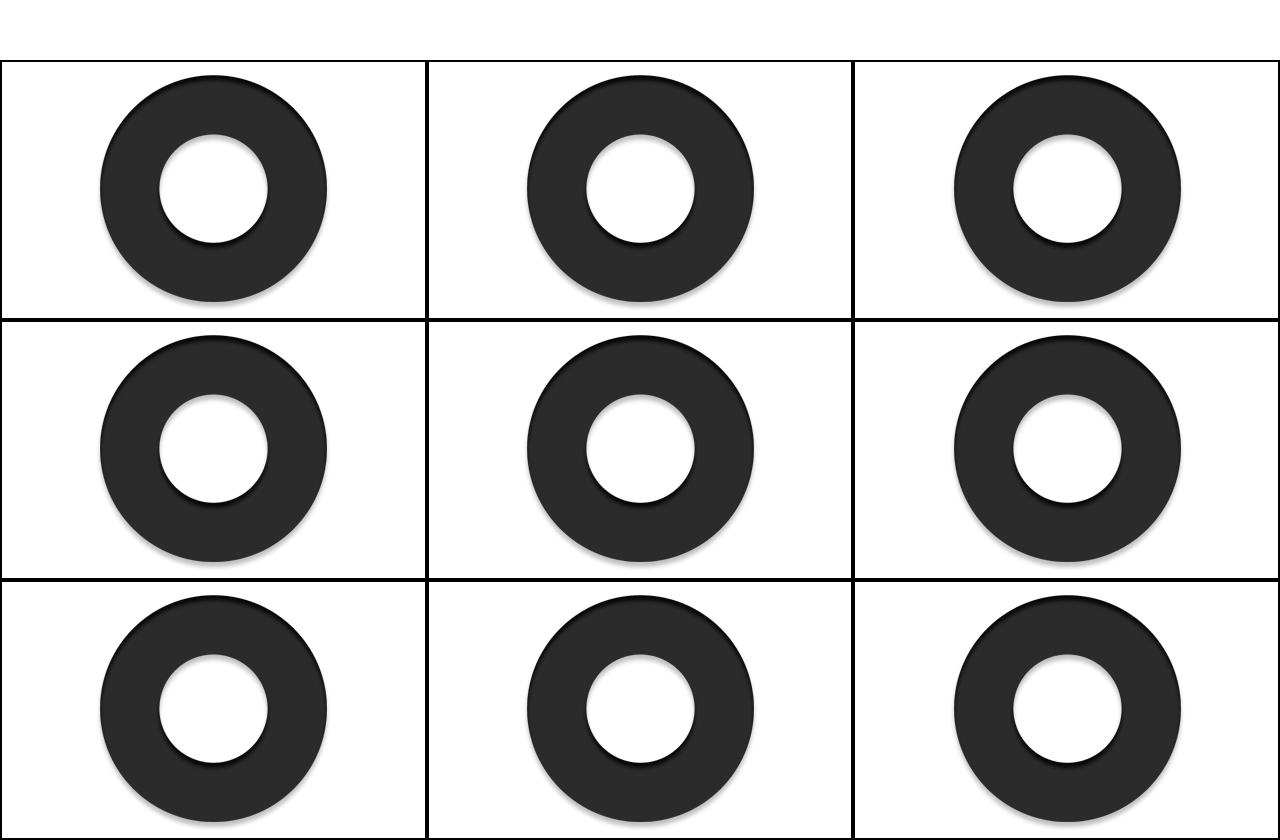
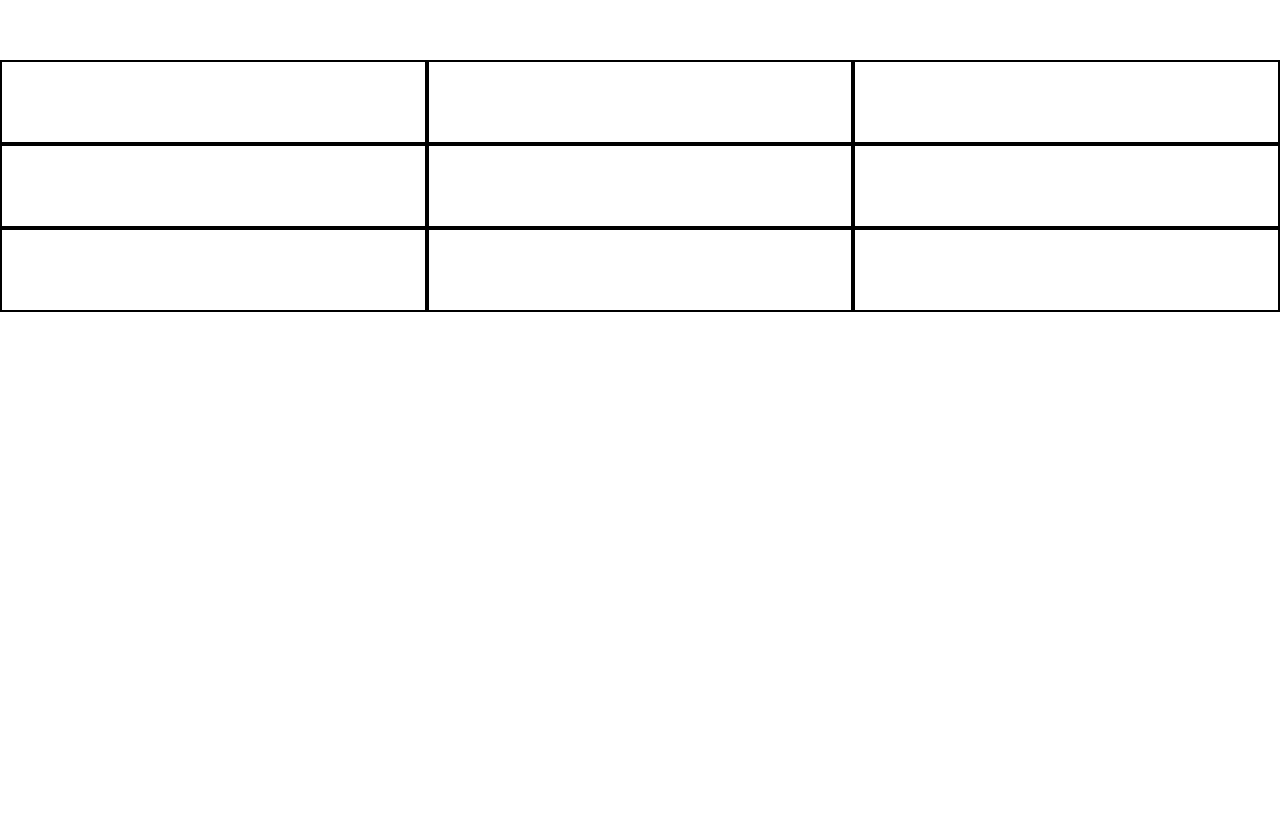
Before and after one commit to pablo014/3d-tic-tac-toe, a Vue app: page / in a window 1280 px wide. After the commit the page ends 800 px from the top, so only its background shows below. Built offline with nearby package versions, Linux system fonts and the light colour scheme.

Commit message:
feat(board): at clickability

```diff
--- a/src/components/TItem.vue
+++ b/src/components/TItem.vue
@@ -1,13 +1,20 @@
 <script setup>
-import {defineProps} from 'vue';
+import {defineProps, ref} from 'vue';
 const props = defineProps({
     isX: Boolean,
 });
+const isSelected = ref(false);
 </script>
 <template>
-    <div>
-        <img src="@/assets/cross.png" v-if="props.isX" />
-        <img src="@/assets/circle.png" v-else />
+    <div class="h-20">
+        <div v-if="isSelected">
+            <img class="h-20" src="@/assets/cross.png" v-if="props.isX" />
+            <img class="h-20" src="@/assets/circle.png" v-else />
+        </div>
+        <div @click="(isSelected = true)" v-else>
+            <img class="h-20 opacity-0 hover:opacity-5" src="@/assets/cross.png" v-if="props.isX" />
+            <img class="h-20 opacity-0 hover:opacity-5" src="@/assets/circle.png" v-else />
+        </div>
     </div>
 </template>
 <style></style>
```
